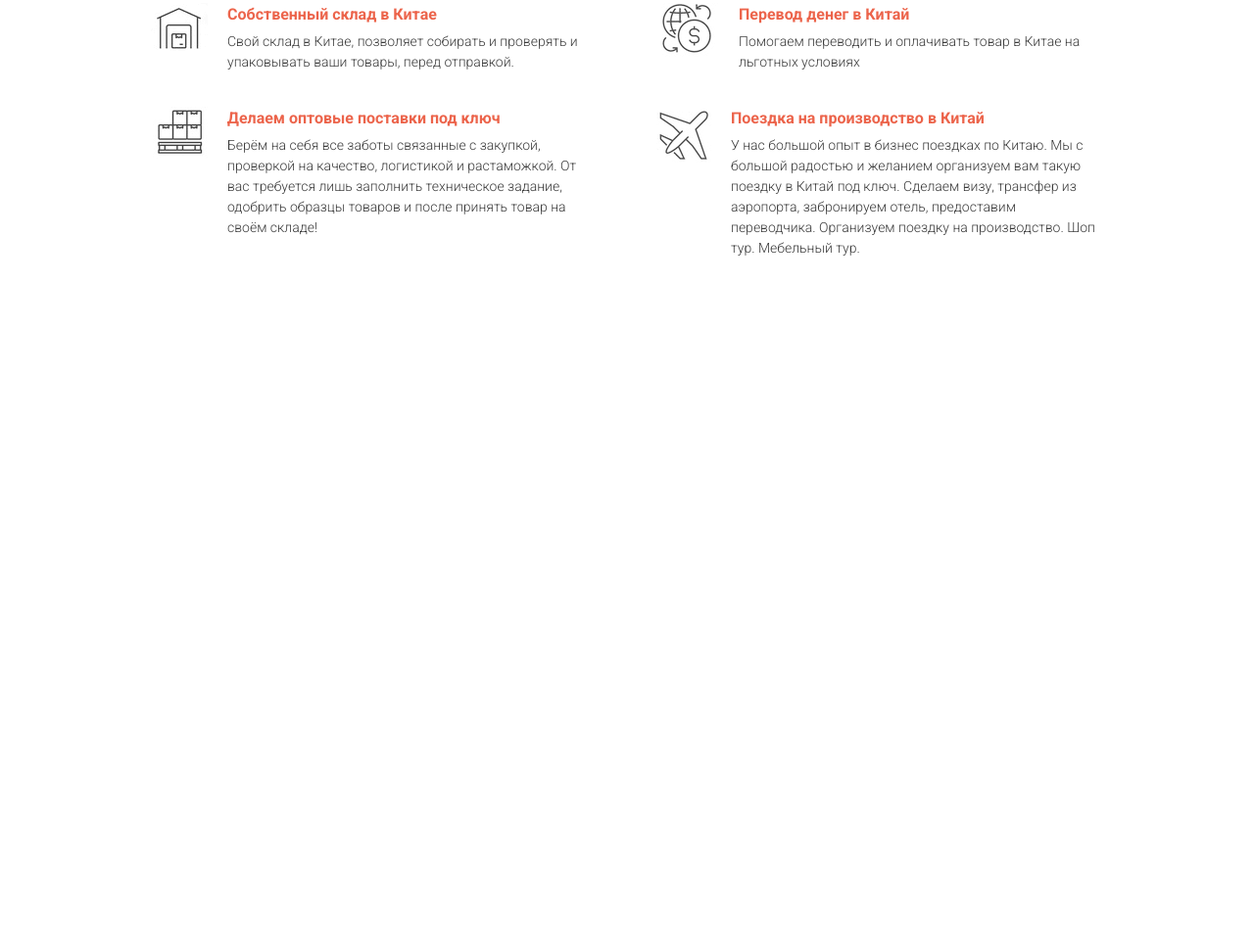
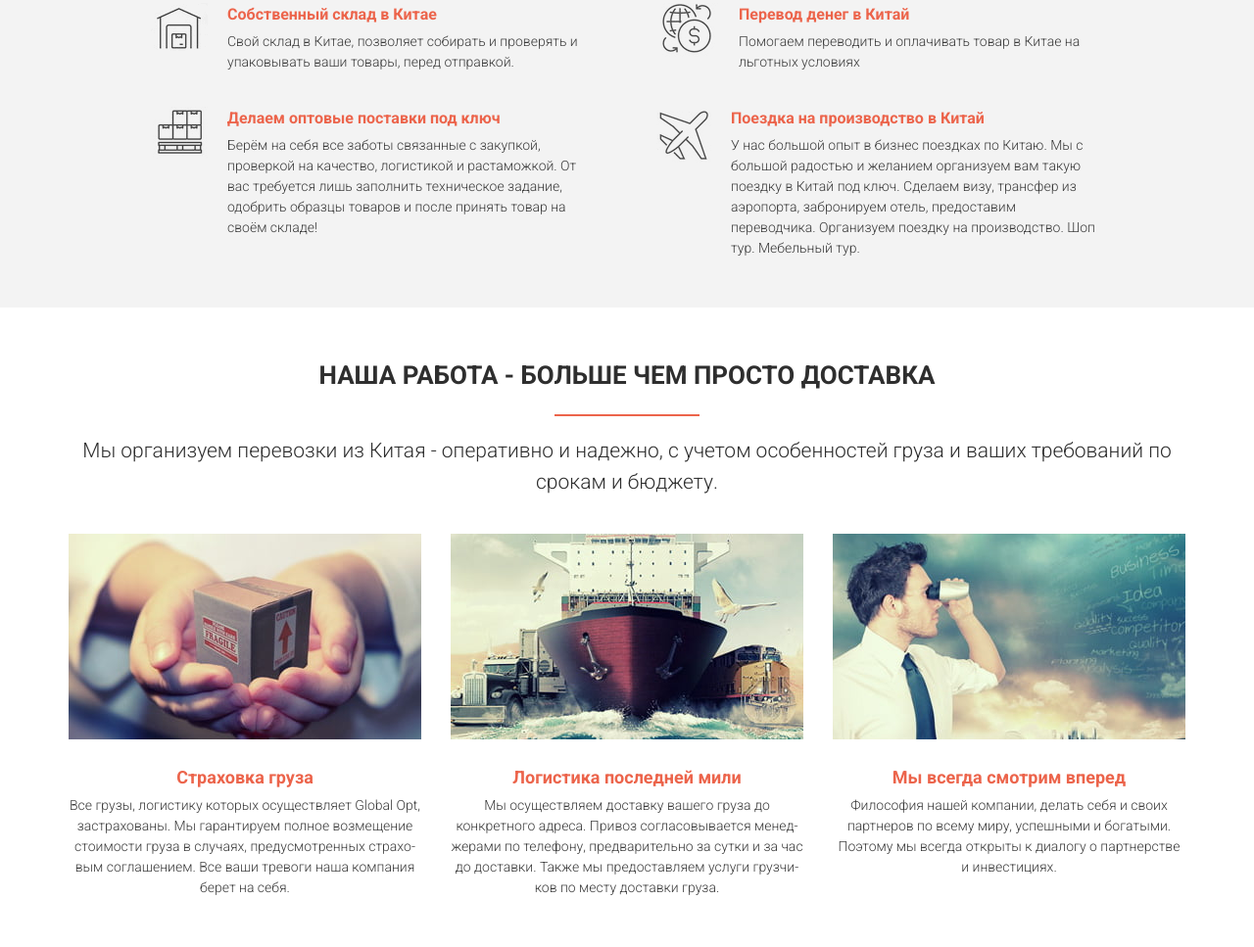
Before and after one commit to Daniil-Sharukha/GLOpt, a plain HTML site: page src/index.html in a window 1280 px wide. Shown: the part 1086-2053 px from the top of the page at 98% size. Before the commit the page ends 1400 px from the top, so only its background shows below. Drawn offline with nearby package versions, Linux system fonts and the light colour scheme; files that its build step writes are made by us from their sources; a script that the page names is missing; files whose address does not match are found by name.

Commit message:
2 Adapt. section

```diff
--- a/src/index.html
+++ b/src/index.html
@@ -221,6 +221,53 @@
         </div>
     </section>
 
+    <section class="job">
+        <div class="container">
+            <div class="title">Наша работа - больше чем просто доставка</div>
+            <div class="divider"></div>
+            <div class="title title_fz21">Мы организуем перевозки из Китая - оперативно и надежно, с учетом особенностей груза и ваших требований по срокам и бюджету.</div>
+
+            <div class="job-grid">
+                <div class="job-grid__item">
+                    <div class="job-grid__img">
+                        <img src="img/job/insurance.jpg" alt="insurance">
+                    </div>
+                    <div class="job-grid__text">
+                        <div class="job-grid__title">Страховка груза</div>
+                        <div class="job-grid__descr">
+                            Все грузы, логистику которых осуществляет Global Opt, застрахованы. Мы гарантируем полное возмещение стоимости груза в случаях, предусмотренных страхо- вым соглашением. Все ваши тревоги наша компания берет на себя.
+                        </div>
+                    </div>
+                </div>
+
+                <div class="job-grid__item">
+                    <div class="job-grid__img">
+                        <img src="img/job/logistics.jpg" alt="logistics">
+                    </div>
+                    <div class="job-grid__text">
+                        <div class="job-grid__title">Логистика последней мили</div>
+                        <div class="job-grid__descr">
+                            Мы осуществляем доставку вашего груза до конкретного адреса. Привоз согласовывается менед- жерами по телефону, предварительно за сутки и за час до доставки. Также мы предоставляем услуги грузчи- ков по месту доставки груза.
+                        </div>
+                    </div>
+                </div>
+
+                <div class="job-grid__item">
+                    <div class="job-grid__img">
+                        <img src="img/job/forward.jpg" alt="forward">
+                    </div>
+                    <div class="job-grid__text">
+                        <div class="job-grid__title">Мы всегда смотрим вперед</div>
+                        <div class="job-grid__descr">
+                            Философия нашей компании, делать себя и своих партнеров по всему миру, успешными и богатыми. Поэтому мы всегда открыты к диалогу о партнерстве и инвестициях.
+                        </div>
+                    </div>
+                </div>
+            </div>
+
+        </div>
+    </section>
+
     <script src="js/script.js"></script>
 </body>
 </html>
--- a/src/sass/blocks/_benefits.sass
+++ b/src/sass/blocks/_benefits.sass
@@ -1,5 +1,6 @@
 .benefits
     padding: 50px 0
+    background-color: #f3f3f3
     &-grid
         display: grid
         grid-template-columns: repeat(auto-fit, 40%)
--- /dev/null
+++ b/src/sass/blocks/_job.sass
@@ -0,0 +1,37 @@
+.job
+    padding: 50px 0
+    &-grid
+        margin-top: 37px
+        display: grid
+        grid-template-columns: repeat(auto-fit, 360px)
+        gap: 30px
+        justify-content: center
+        &__img
+            img
+                width: 100%
+                height: 100%
+                object-fit: cover
+        &__text
+            margin-top: 25px
+            text-align: center
+        &__title
+            font-weight: bold
+            font-size: 18px
+            color: $main-color
+        &__descr
+            margin-top: 5px
+            font-size: 14px
+            font-weight: 300
+            color: #3a3a3a
+
+@media ( max-width: 576px )
+    .container
+        width: 100%
+        padding: 0 10px
+    .job
+        &-grid
+            grid-template-columns: repeat(auto-fit,280px)
+            &__text
+                margin-top: 15px
+            &__descr
+                font-size: 13px
--- a/src/sass/blocks/_title.sass
+++ b/src/sass/blocks/_title.sass
@@ -4,12 +4,23 @@
     text-align: center
     color: #2e2e2e
     text-transform: uppercase
-    &__fz21
+    &_fz21
         font-size: 21px
         font-weight: 300
-        padding-top: 20px
+        margin-top: 20px
+        text-transform: none
 .divider
     display: block
+    border: 1px solid $main-color
     width: 148px
     margin: 0 auto
-    padding-top: 20px
+    margin-top: 20px
+
+@media ( max-width: 576px )
+    .container
+        width: 100%
+        padding: 0 10px
+    .title
+        font-size: 22px
+        &_fz21
+            font-size: 17px
--- a/src/sass/style.sass
+++ b/src/sass/style.sass
@@ -19,6 +19,8 @@
 @import 'blocks/menu'
 @import 'blocks/title'
 @import 'blocks/benefits'
+@import 'blocks/job'
+
 
 
 
```
Also changed, not shown: dist/index.html (+1 -1 lines), dist/css/style.min.css.
